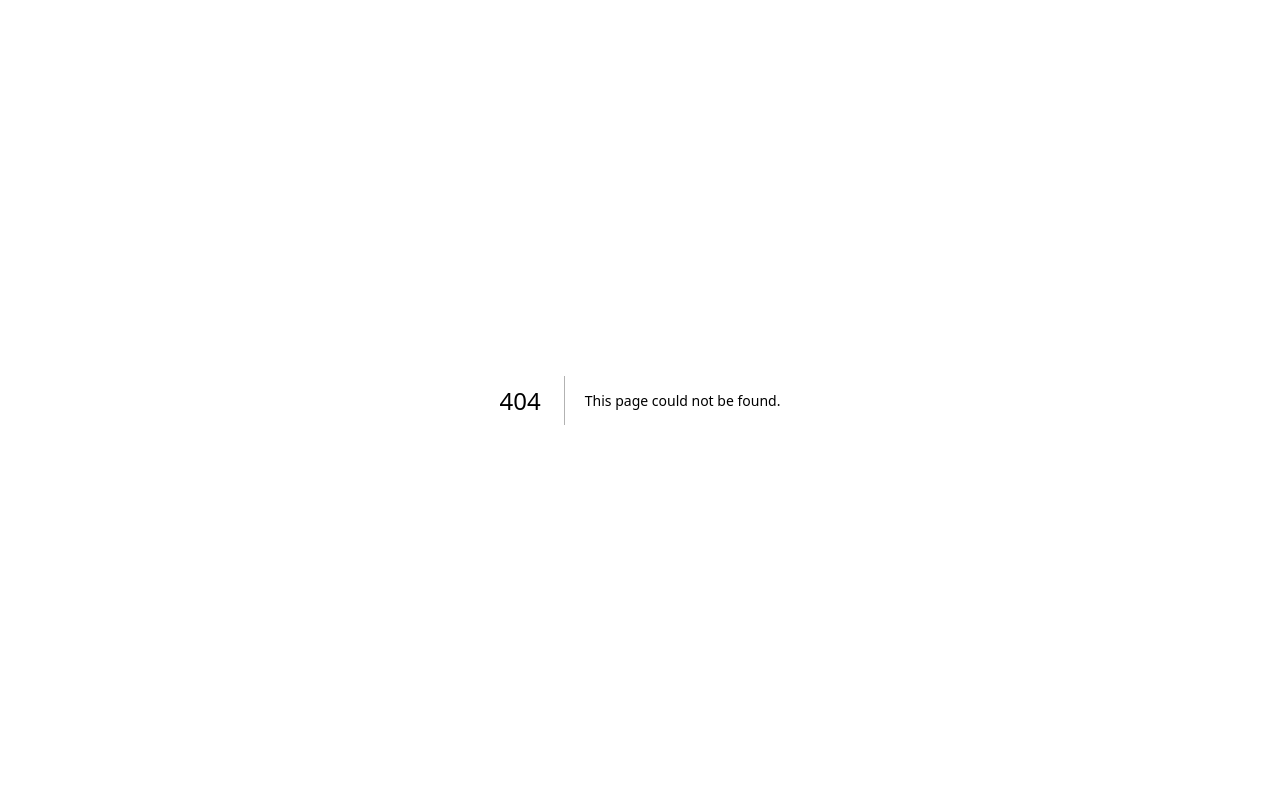
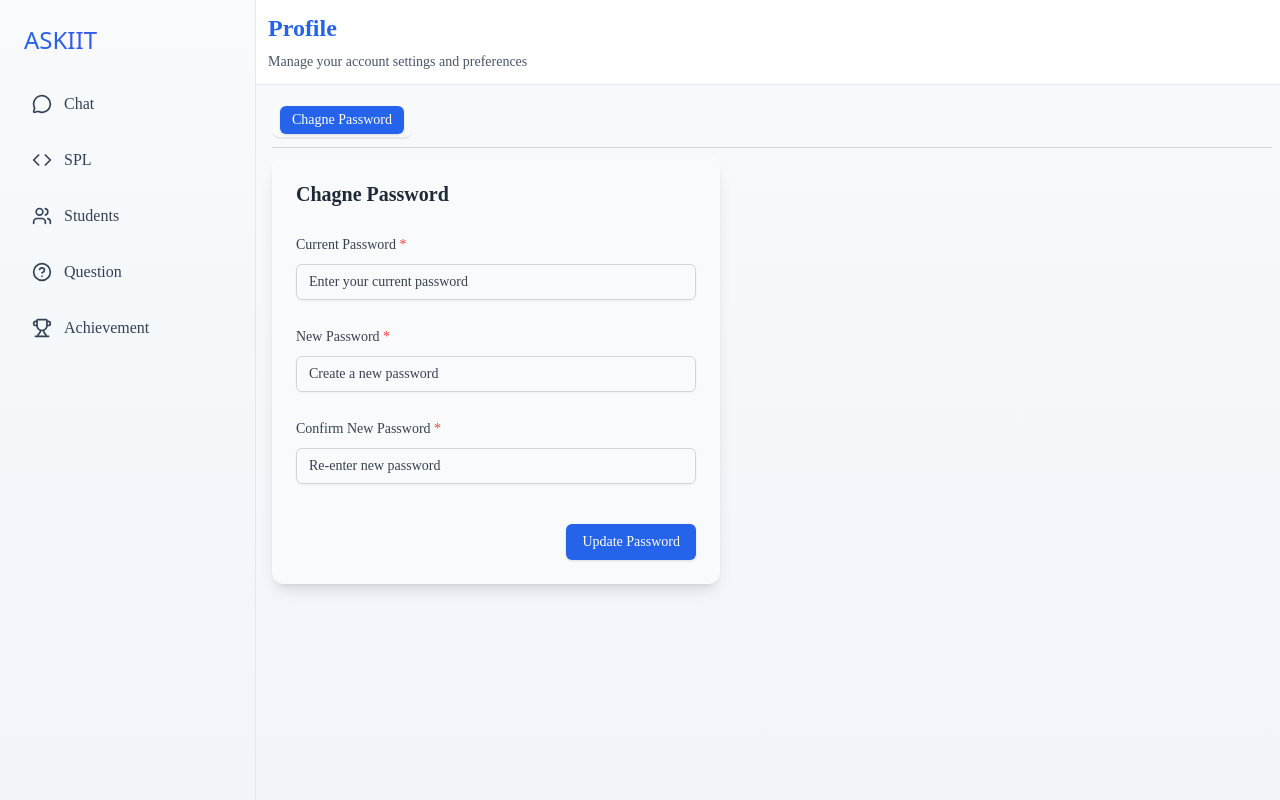
Before and after one commit to archmage-24/askiit, a Next.js app in the folder client/: page /settings in a window 1280 px wide. Before the commit this address had no page. Built offline with nearby package versions, Linux system fonts and the light colour scheme; a web font is replaced by a local one.

Commit message:
feat: add settings page

```diff
--- /dev/null
+++ b/client/src/app/settings/layout.tsx
@@ -0,0 +1,30 @@
+import { Sidebar } from "@/components/Sidebar";
+import React from "react";
+
+interface LayoutProps {
+  children: React.ReactNode;
+}
+
+const Layout: React.FC<LayoutProps> = ({ children }) => {
+  return (
+    <div className="min-h-screen bg-gradient-to-b from-slate-50 to-slate-100">
+      <div className="flex">
+        <Sidebar />
+        {/* Main content area */}
+        <main className="flex-1">
+          {/* Header */}
+          <header className="bg-white border-b border-slate-200 p-3 fixed top-0 left-64 right-0">
+            <h1 className="text-2xl font-bold font-sans text-slate-800 bg-gradient-to-r from-blue-600 to-indigo-600 bg-clip-text text-transparent">
+              Profile
+            </h1>
+            <p className="text-sm text-slate-600 mt-2">Manage your account settings and preferences</p>
+          </header>
+          {/* Page Content */}
+          {children}
+        </main>
+      </div>
+    </div>
+  );
+};
+
+export default Layout;
--- /dev/null
+++ b/client/src/app/settings/page.tsx
@@ -0,0 +1,27 @@
+import ChangePassword from "@/components/forms/ChangePassword";
+import { Tabs, TabsContent, TabsList, TabsTrigger } from "@/components/ui/tabs";
+
+const page = () => {
+  return (
+    <div className="mt-[95px] px-4 py-2 h-[calc(100vh-100px)] overflow-y-auto pr-2 scrollable-hidden">
+      <Tabs defaultValue="password">
+        <TabsList className="border-b-2 border-gray-200 bg-gray-50 p-2 space-x-2">
+          <TabsTrigger
+            className="data-[state=active]:bg-blue-600 data-[state=active]:text-white"
+            value="password"
+          >
+            Chagne Password
+          </TabsTrigger>
+        </TabsList>
+        <TabsContent
+          value="password"
+          className="border-t border-gray-300 mt-2 pt-2"
+        >
+          <ChangePassword />
+        </TabsContent>
+      </Tabs>
+    </div>
+  );
+};
+
+export default page;
--- /dev/null
+++ b/client/src/components/forms/ChangePassword.tsx
@@ -0,0 +1,65 @@
+import { Input } from "@/components/ui/input";
+import { Label } from "@/components/ui/label";
+import { Button } from "@/components/ui/button";
+
+const ChangePassword = () => {
+  return (
+    <form className="max-w-md p-6 bg-gray-50 shadow-lg rounded-xl space-y-6">
+      <h2 className="text-xl font-semibold text-gray-800">Chagne Password</h2>
+
+      {/* Current Password */}
+      <div className="space-y-2">
+        <Label htmlFor="currentPassword" className="text-gray-700">
+          Current Password <span className="text-red-500">*</span>
+        </Label>
+        <Input
+          id="currentPassword"
+          type="password"
+          placeholder="Enter your current password"
+          className="text-gray-700 border border-gray-300"
+          required
+        />
+      </div>
+
+      {/* New Password */}
+      <div className="space-y-2">
+        <Label htmlFor="newPassword" className="text-gray-700">
+          New Password <span className="text-red-500">*</span>
+        </Label>
+        <Input
+          id="newPassword"
+          type="password"
+          placeholder="Create a new password"
+          className="text-gray-700 border border-gray-300"
+          required
+        />
+      </div>
+
+      {/* Confirm New Password */}
+      <div className="space-y-2">
+        <Label htmlFor="confirmPassword" className="text-gray-700">
+          Confirm New Password <span className="text-red-500">*</span>
+        </Label>
+        <Input
+          id="confirmPassword"
+          type="password"
+          placeholder="Re-enter new password"
+          className="text-gray-700 border border-gray-300"
+          required
+        />
+      </div>
+
+      {/* Submit Button */}
+      <div className="pt-4 flex justify-end">
+        <Button
+          type="submit"
+          className="bg-blue-600 text-white hover:bg-blue-700"
+        >
+          Update Password
+        </Button>
+      </div>
+    </form>
+  );
+};
+
+export default ChangePassword;
```
